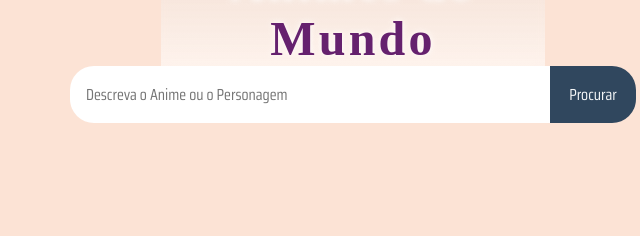
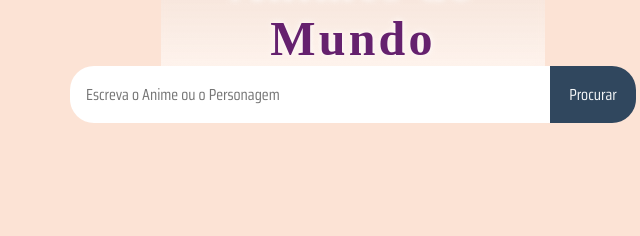
Before and after one commit to JoplinCruz/animes, a plain HTML site: page index.html in a window 1280 px wide. Shown: the part 405-641 px from the top of the page, 287-927 px from the left. Drawn offline with nearby package versions, Linux system fonts and the light colour scheme; a web font is replaced by a local one.

Commit message:
Update index.html

```diff
--- a/index.html
+++ b/index.html
@@ -15,7 +15,7 @@
                 <h1 id="titulo">Animes do Mundo</h1>
             </div>
             <div class="caixa-procura">
-                <input id="campo-pesquisa" type="text" placeholder="Descreva o Anime ou o Personagem">
+                <input id="campo-pesquisa" type="text" placeholder="Escreva o Anime ou o Personagem">
                 <button id="botao-procurar">Procurar</button>
             </div>
         </section>
```
